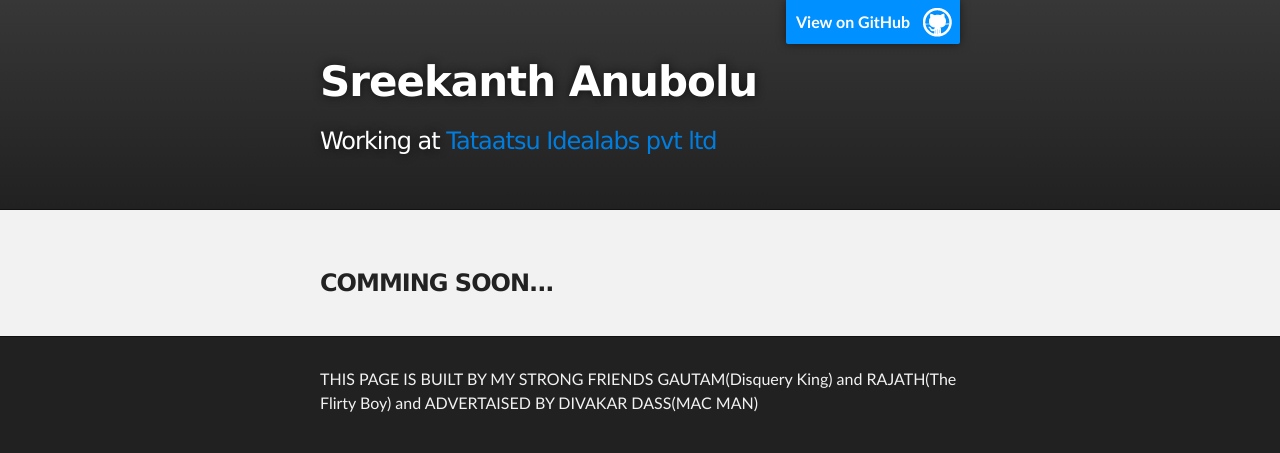
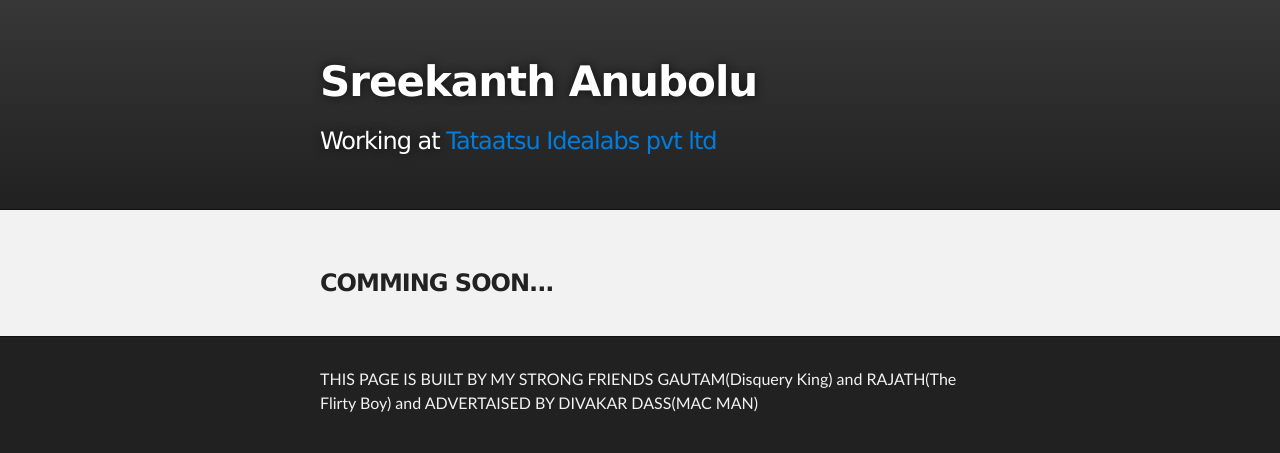
Before and after one commit to sreekanth-anubolu/sreekanth-anubolu.github.io, a plain HTML site: page index.html in a window 1280 px wide. Drawn offline with Linux system fonts and the light colour scheme.

Commit message:
Update index.html

```diff
--- a/index.html
+++ b/index.html
@@ -16,7 +16,7 @@
     <!-- HEADER -->
     <div id="header_wrap" class="outer">
         <header class="inner">
-          <a id="forkme_banner" href="https://github.com/sreekanth-anubolu">View on GitHub</a>
+          <!--<a id="forkme_banner" href="https://github.com/sreekanth-anubolu">View on GitHub</a> -->
 
           <h1 id="project_title">Sreekanth Anubolu</h1>
           <h2 id="project_tagline">Working at <a href='http://tataatsu.com/'>Tataatsu Idealabs pvt ltd</a></h2>
```
